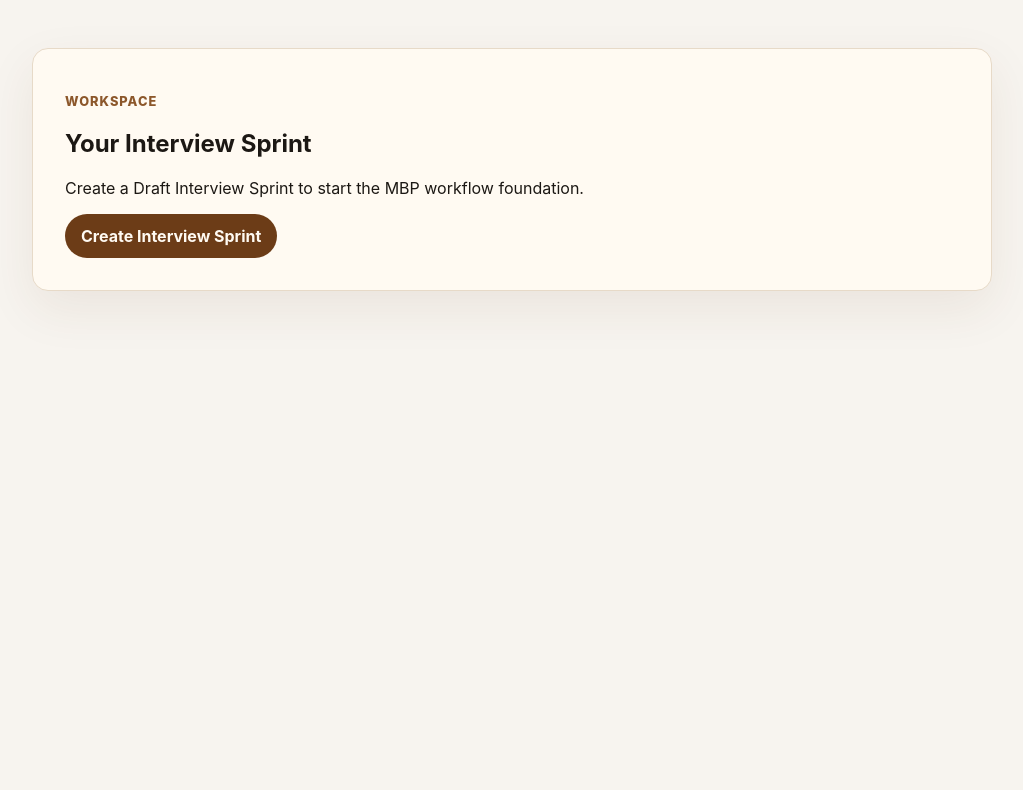
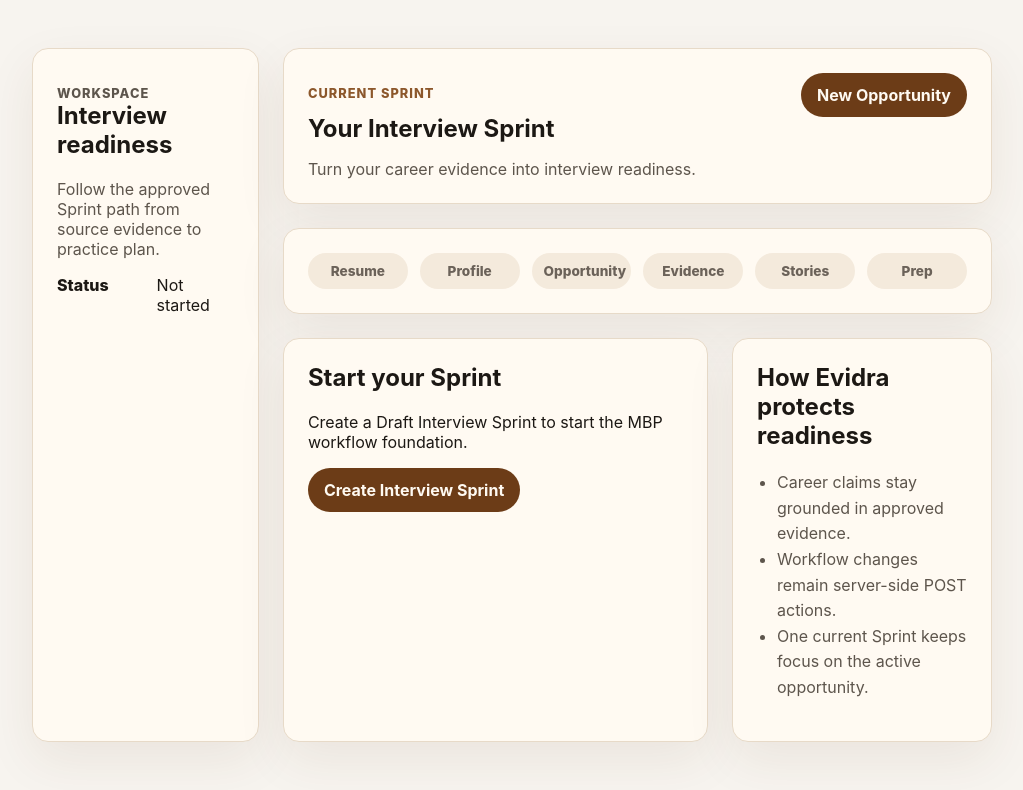
Before and after one commit to mahadevupadhyayula/Evidra, a Django app: page /workspace/ in a window 1280 px wide. Shown: the part 57-847 px from the top of the page, without its empty margins (128-1151 px from the left). Before the commit the page ends 353 px from the top, so only its background shows below. Run offline with Django 5.2, Linux system fonts and the light colour scheme; the visitor is signed in with stand-in values (Sample User, id 1); data that the repository does not hold is empty; parts of the project's set-up code (start-up, migrations or seed data) failed here and were passed over.

Commit message:
Update workspace dashboard shell

```diff
--- a/static/css/app.css
+++ b/static/css/app.css
@@ -545,3 +545,100 @@ input {
     flex-direction: column;
   }
 }
+
+.workspace-shell {
+  display: grid;
+  gap: 1.5rem;
+  grid-template-columns: minmax(220px, 0.32fr) minmax(0, 1fr);
+}
+
+.workspace-sidebar,
+.workspace-header,
+.workspace-progress,
+.workspace-panel {
+  background: #fffaf2;
+  border: 1px solid #e7dac8;
+  border-radius: 1rem;
+  box-shadow: 0 18px 50px rgb(85 55 24 / 8%);
+  padding: 1.5rem;
+}
+
+.workspace-sidebar h2,
+.workspace-panel h2 {
+  margin-top: 0;
+}
+
+.workspace-main {
+  display: grid;
+  gap: 1.5rem;
+}
+
+.workspace-header {
+  align-items: start;
+  display: flex;
+  gap: 1rem;
+  justify-content: space-between;
+}
+
+.workspace-header h1 {
+  margin: 0.25rem 0 0.5rem;
+}
+
+.workspace-header p:last-child,
+.workspace-sidebar p {
+  color: #5d554c;
+  margin-bottom: 0;
+}
+
+.workspace-progress {
+  display: grid;
+  gap: 0.75rem;
+  grid-template-columns: repeat(6, minmax(0, 1fr));
+}
+
+.workspace-progress-step {
+  background: #f4eadc;
+  border-radius: 999px;
+  color: #6b6259;
+  font-size: 0.85rem;
+  font-weight: 800;
+  padding: 0.65rem 0.75rem;
+  text-align: center;
+}
+
+.workspace-progress-step.is-active {
+  background: #6c3c17;
+  color: #fffaf2;
+}
+
+.workspace-grid {
+  display: grid;
+  gap: 1.5rem;
+  grid-template-columns: minmax(0, 1.35fr) minmax(260px, 0.65fr);
+}
+
+.workspace-panel-primary {
+  min-height: 14rem;
+}
+
+.workspace-panel ul {
+  color: #5d554c;
+  line-height: 1.6;
+  padding-left: 1.25rem;
+}
+
+@media (max-width: 820px) {
+  .workspace-shell,
+  .workspace-grid,
+  .workspace-header {
+    grid-template-columns: 1fr;
+  }
+
+  .workspace-header {
+    display: grid;
+  }
+
+  .workspace-progress {
+    grid-template-columns: repeat(2, minmax(0, 1fr));
+  }
+}
--- a/templates/workspace/index.html
+++ b/templates/workspace/index.html
@@ -1,11 +1,47 @@
 {% extends "base.html" %}
 {% block title %}Workspace · Evidra{% endblock %}
 {% block content %}
-  <section class="card">
+  <section class="workspace-shell" aria-labelledby="workspace-title">
+    <aside class="workspace-sidebar" aria-label="Sprint overview">
       <p class="eyebrow">Workspace</p>
-    <h1>Your Interview Sprint</h1>
+      <h2>Interview readiness</h2>
+      <p>Follow the approved Sprint path from source evidence to practice plan.</p>
+      <dl class="summary-list">
+        <dt>Status</dt>
+        <dd>{% if sprint %}{{ sprint.state }}{% else %}Not started{% endif %}</dd>
         {% if sprint %}
-      <p>Your current Sprint is ready to resume.</p>
+          <dt>Sprint ID</dt>
+          <dd>{{ sprint.id }}</dd>
+        {% endif %}
+      </dl>
+    </aside>
+
+    <main class="workspace-main">
+      <header class="workspace-header">
+        <div>
+          <p class="eyebrow">Current Sprint</p>
+          <h1 id="workspace-title">Your Interview Sprint</h1>
+          <p>Turn your career evidence into interview readiness.</p>
+        </div>
+        <form method="post" action="{% url 'workspace:current_sprint' %}">
+          {% csrf_token %}
+          <button type="submit">{% if sprint %}Resume Sprint{% else %}New Opportunity{% endif %}</button>
+        </form>
+      </header>
+
+      <section class="workspace-progress" aria-label="Sprint progress">
+        <span class="workspace-progress-step{% if sprint %} is-active{% endif %}">Resume</span>
+        <span class="workspace-progress-step{% if sprint.state == 'RESUME_READY' or sprint.state == 'PROFILE_CONFIRMED' or sprint.state == 'OPPORTUNITY_CONFIRMED' or sprint.state == 'EVIDENCE_REVIEW' or sprint.state == 'EVIDENCE_APPROVED' or sprint.state == 'STORIES_READY' or sprint.state == 'MATCHING_READY' or sprint.state == 'PREVIEW_READY' or sprint.state == 'PAYMENT_PENDING' or sprint.state == 'PAID' or sprint.state == 'PREPKIT_READY' or sprint.state == 'PRACTICE_ACTIVE' or sprint.state == 'PLAN_READY' %} is-active{% endif %}">Profile</span>
+        <span class="workspace-progress-step{% if sprint.state == 'OPPORTUNITY_CONFIRMED' or sprint.state == 'EVIDENCE_REVIEW' or sprint.state == 'EVIDENCE_APPROVED' or sprint.state == 'STORIES_READY' or sprint.state == 'MATCHING_READY' or sprint.state == 'PREVIEW_READY' or sprint.state == 'PAYMENT_PENDING' or sprint.state == 'PAID' or sprint.state == 'PREPKIT_READY' or sprint.state == 'PRACTICE_ACTIVE' or sprint.state == 'PLAN_READY' %} is-active{% endif %}">Opportunity</span>
+        <span class="workspace-progress-step{% if sprint.state == 'EVIDENCE_APPROVED' or sprint.state == 'STORIES_READY' or sprint.state == 'MATCHING_READY' or sprint.state == 'PREVIEW_READY' or sprint.state == 'PAYMENT_PENDING' or sprint.state == 'PAID' or sprint.state == 'PREPKIT_READY' or sprint.state == 'PRACTICE_ACTIVE' or sprint.state == 'PLAN_READY' %} is-active{% endif %}">Evidence</span>
+        <span class="workspace-progress-step{% if sprint.state == 'STORIES_READY' or sprint.state == 'MATCHING_READY' or sprint.state == 'PREVIEW_READY' or sprint.state == 'PAYMENT_PENDING' or sprint.state == 'PAID' or sprint.state == 'PREPKIT_READY' or sprint.state == 'PRACTICE_ACTIVE' or sprint.state == 'PLAN_READY' %} is-active{% endif %}">Stories</span>
+        <span class="workspace-progress-step{% if sprint.state == 'PREPKIT_READY' or sprint.state == 'PRACTICE_ACTIVE' or sprint.state == 'PLAN_READY' %} is-active{% endif %}">Prep</span>
+      </section>
+
+      <div class="workspace-grid">
+        <section class="workspace-panel workspace-panel-primary">
+          {% if sprint %}
+            <h2>Next best step</h2>
             {% if sprint.state == "DRAFT" %}
               <p>Next step: add and confirm your resume.</p>
               <p><a class="button-link" href="{% url 'documents:resume_upload' %}">Add resume</a></p>
@@ -41,17 +77,8 @@
               <p>Your practice is active. Generate or follow your seven-day plan next.</p>
               <p><a class="button-link" href="{% url 'plans:detail' %}">Open seven-day plan</a></p>
             {% endif %}
-      <dl class="summary-list">
-        <dt>Sprint ID</dt>
-        <dd>{{ sprint.id }}</dd>
-        <dt>State</dt>
-        <dd><strong>{{ sprint.state }}</strong></dd>
-      </dl>
-      <form method="post" action="{% url 'workspace:current_sprint' %}">
-        {% csrf_token %}
-        <button type="submit">Resume Sprint</button>
-      </form>
           {% else %}
+            <h2>Start your Sprint</h2>
             <p>Create a Draft Interview Sprint to start the MBP workflow foundation.</p>
             <form method="post" action="{% url 'workspace:current_sprint' %}">
               {% csrf_token %}
@@ -59,4 +86,16 @@
             </form>
           {% endif %}
         </section>
+
+        <section class="workspace-panel">
+          <h2>How Evidra protects readiness</h2>
+          <ul>
+            <li>Career claims stay grounded in approved evidence.</li>
+            <li>Workflow changes remain server-side POST actions.</li>
+            <li>One current Sprint keeps focus on the active opportunity.</li>
+          </ul>
+        </section>
+      </div>
+    </main>
+  </section>
 {% endblock %}
```
Lines whose indentation alone changed are shown as unchanged.
